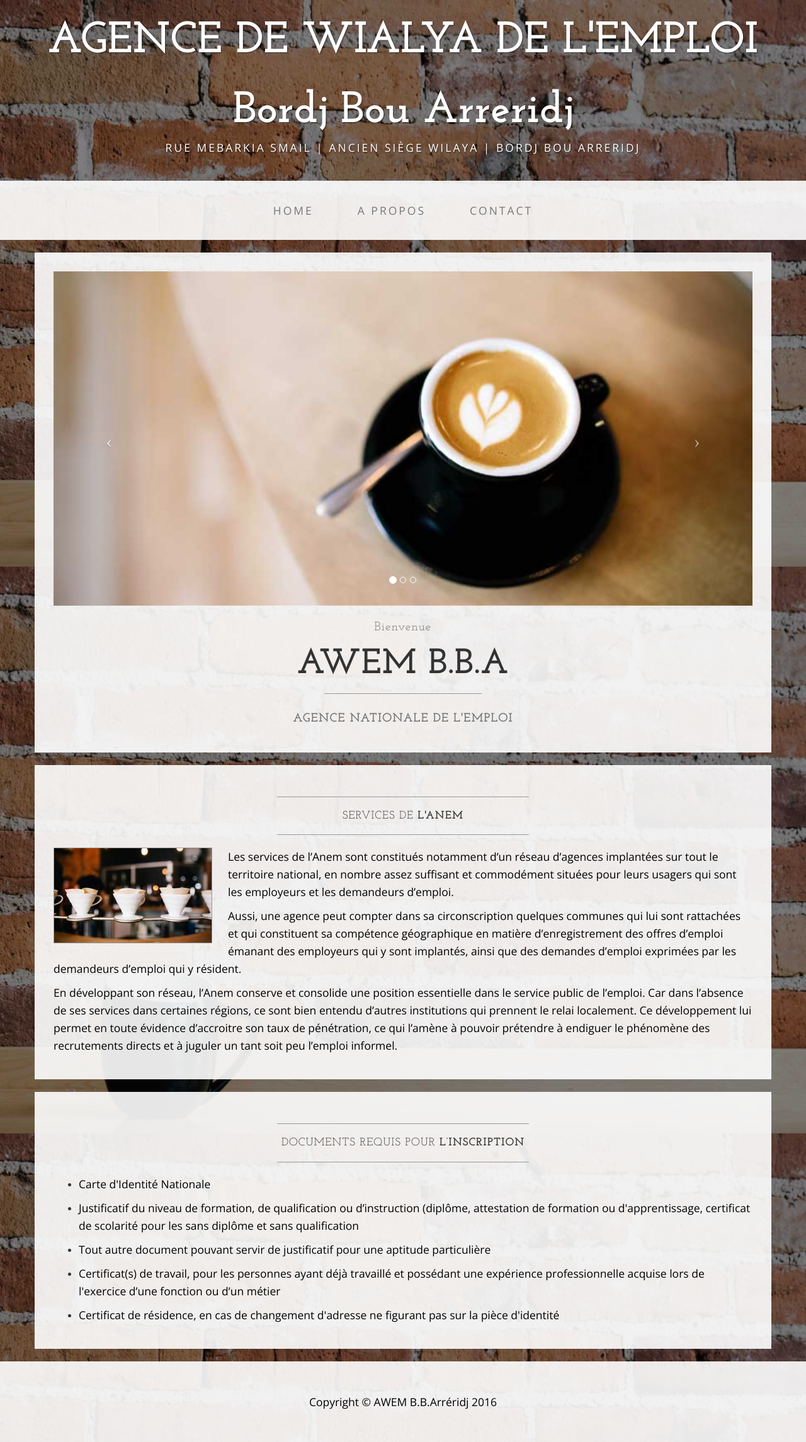
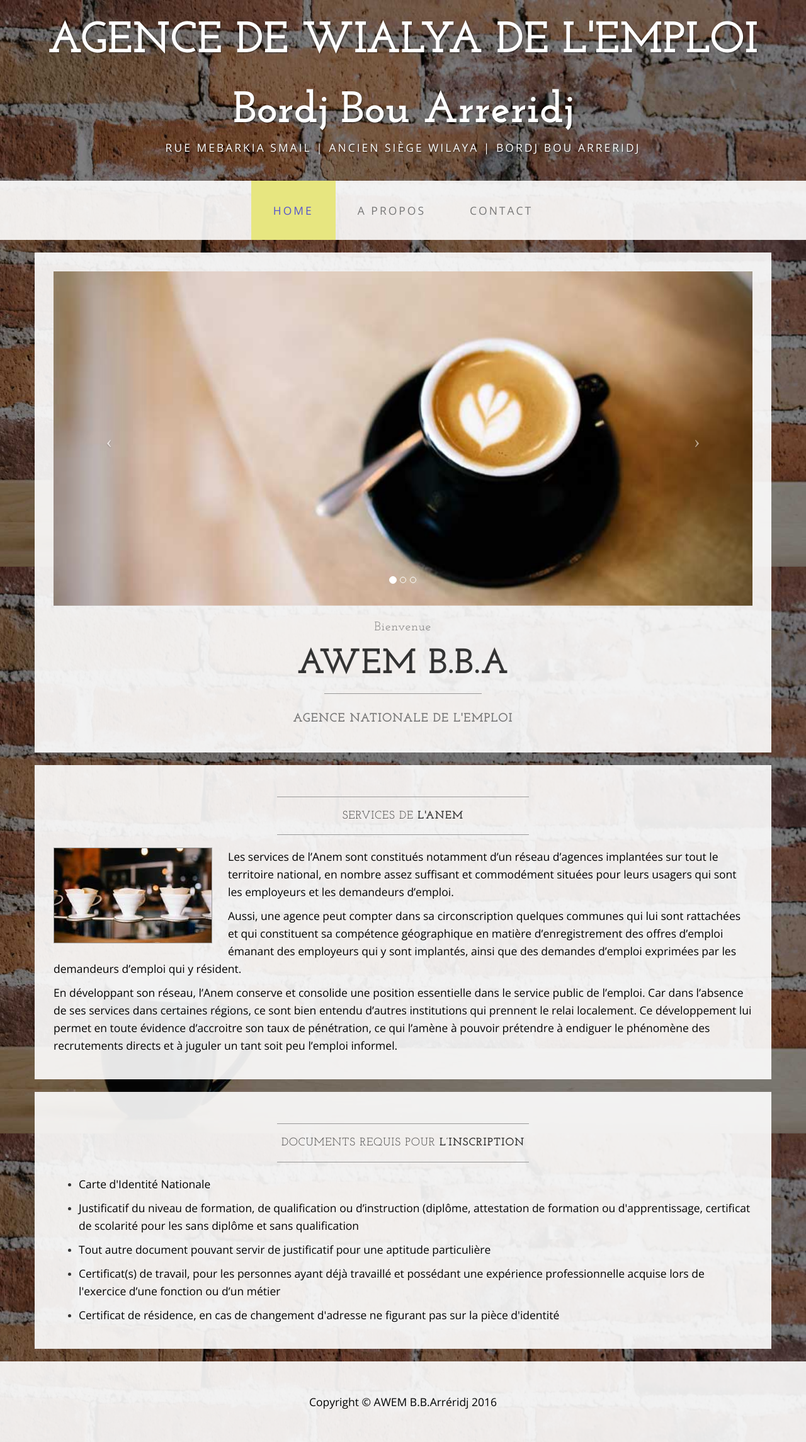
Before and after one commit to anembba/anem.bba.github.com, a Jekyll site: the page built from index.html, in a window 1280 px wide. Shown: the whole page at 63% size. Built offline with Jekyll 4.4.1, drawn with Linux system fonts in a browser that asks for light colours.

Commit message:
Add Menu active

```diff
--- a/_includes/menu.html
+++ b/_includes/menu.html
@@ -15,7 +15,7 @@
         <!-- Collect the nav links, forms, and other content for toggling -->
         <div class="collapse navbar-collapse" id="bs-example-navbar-collapse-1">
             <ul class="nav navbar-nav">
-                <li {% if page.url == '/index.html' %} class="active"{% endif %}>
+                <li {% if page.url == '/' %} class="active"{% endif %}>
                     <a href="index.html">Home</a>
                 </li>
                 <li {% if page.url == '/about.html' %} class="active"{% endif %}>
```
